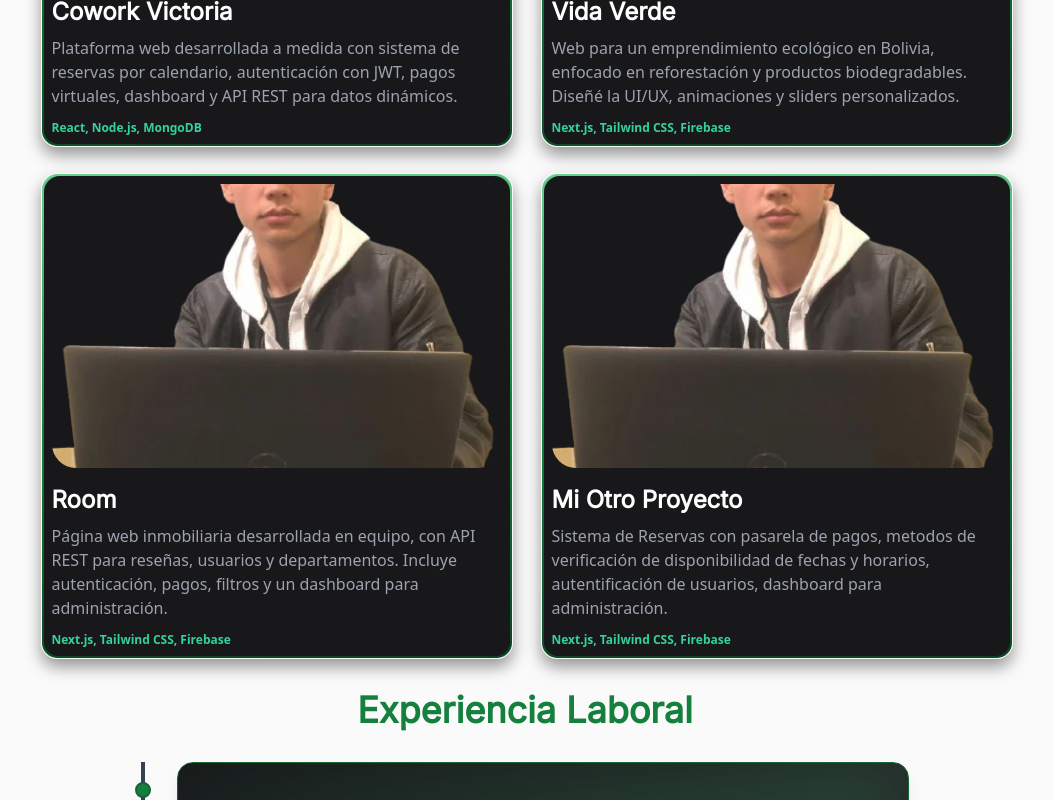
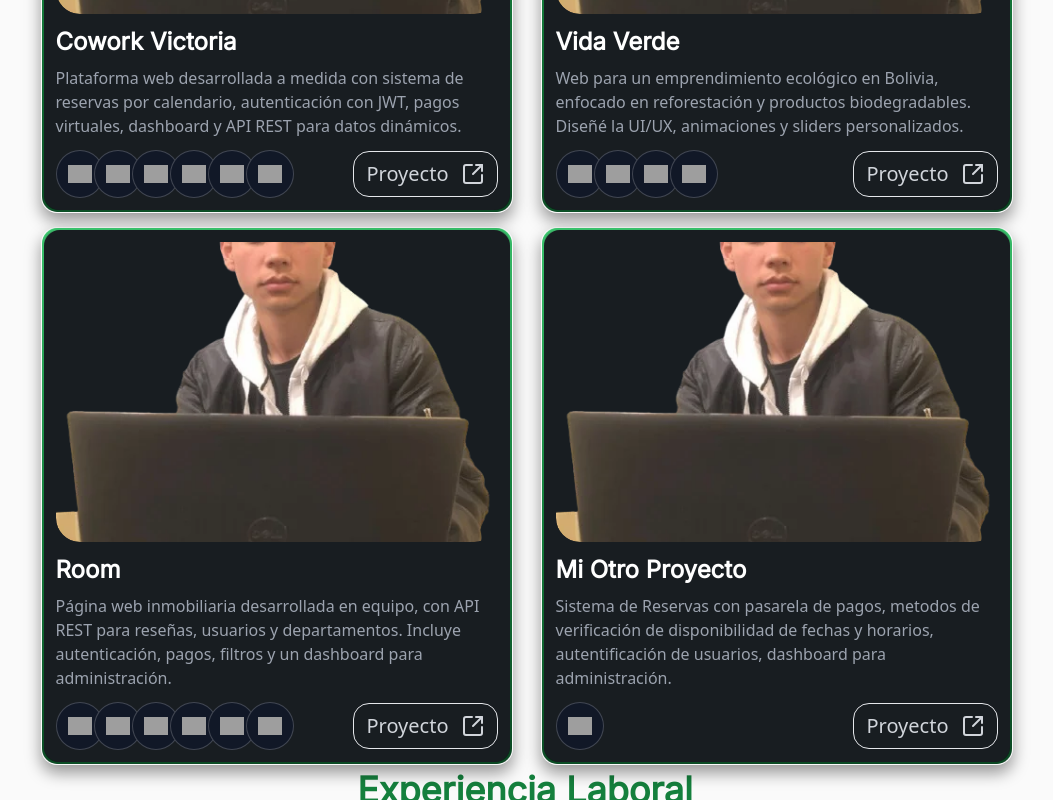
Before and after one commit to DilanGerber/portfolio-dilan, a Next.js app: page / in a window 1280 px wide. Shown: the part 820-1620 px from the top of the page, without its empty margins (115-1168 px from the left). Built offline with nearby package versions, Linux system fonts and the light colour scheme; grey boxes are pictures that could not be loaded.

Commit message:
CardProjects terminada solo falta imagenes y ya

```diff
--- a/src/components/home/projects/Projects.jsx
+++ b/src/components/home/projects/Projects.jsx
@@ -8,40 +8,68 @@ const projectData = [
     title: "Cowork Victoria",
     description: "Plataforma web desarrollada a medida con sistema de reservas por calendario,  autenticación con JWT, pagos virtuales, dashboard y API REST para datos dinámicos.",
     image: "/assets/Dilan-Gerber-image.webp",
-    tecnologies: "React, Node.js, MongoDB",
-    link: "/"
+    tecnologies: [
+      // "JavaScript",
+      "React",
+      "Next.js",
+      "Node.js",
+      "Express",
+      "MongoDB",
+      "Tailwind CSS"
+    ],
+    link: "/",
+    urlProject: "https://coworkvictoria.com/"
   },
   {
     id: 2,
     title: "Vida Verde",
     description: "Web para un emprendimiento ecológico en Bolivia, enfocado en reforestación y productos biodegradables. Diseñé la UI/UX, animaciones y sliders personalizados.",
     image: "/assets/Dilan-Gerber-image.webp",
-    tecnologies: "Next.js, Tailwind CSS, Firebase",
-    link: "/"
+    tecnologies: [
+      // "JavaScript",
+      "React",
+      "Next.js",
+      "Tailwind CSS",
+      "Framer Motion"
+    ],
+    link: "/",
+    urlProject: "https://coworkvictoria.com/"
   },
   {
     id: 3,
     title: "Room",
     description: "Página web inmobiliaria desarrollada en equipo, con API REST para reseñas, usuarios y departamentos. Incluye autenticación, pagos, filtros y un dashboard para administración.",
     image: "/assets/Dilan-Gerber-image.webp",
-    tecnologies: "Next.js, Tailwind CSS, Firebase",
-    link: "/"
+    tecnologies: [
+      // "JavaScript",
+      "React",
+      "Firebase",
+      "Node.js",
+      "Express",
+      "MongoDB",
+      "Tailwind CSS"
+    ],
+    link: "/",
+    urlProject: "https://coworkvictoria.com/"
   },
   {
     id: 4,
     title: "Mi Otro Proyecto",
     description: "Sistema de Reservas con pasarela de pagos, metodos de verificación de disponibilidad de fechas y horarios, autentificación de usuarios, dashboard para administración.",
     image: "/assets/Dilan-Gerber-image.webp",
-    tecnologies: "Next.js, Tailwind CSS, Firebase",
-    link: "/"
+    tecnologies: [
+      "Python"
+    ],
+    link: "/",
+    urlProject: "https://coworkvictoria.com/"
   },
 ];
 
 const Projects = () => {
   return (
     <section className='relative px-4 mt-10 max-w-[1000px] mx-auto'>
-      <h2 className="text-3xl lg:text-4xl font-bold font-inter text-green-700 dark:text-gray-900 text-center">Proyectos</h2>
-      <div className="grid grid-cols-1 md:grid-cols-2 w-full max-w-[1000px] gap-x-8 gap-y-10 md:gap-y-0 ">
+      <h2 className="text-3xl lg:text-4xl font-bold font-inter text-green-700 dark:text-gray-900 text-center mb-10">Proyectos</h2>
+      <div className="grid grid-cols-1 md:grid-cols-2 w-full max-w-[1000px] gap-x-8 gap-y-16 lg:gap-y-10 ">
         {projectData.map(({ id, title, description, image, tecnologies, link }) => (
           <PinContainer key={id} title={title} href={link} className="w-full h-full">
             <CardProjects
--- a/src/components/ui/CardProjects.jsx
+++ b/src/components/ui/CardProjects.jsx
@@ -1,3 +1,5 @@
+import IconOutup from "@/icons/IconOutup";
+import { technologyIcons } from "@/lib/technologyIcons";
 import Image from "next/image";
 
 const CardProjects = ({ image, title, description, tecnologies, link }) => {
@@ -5,13 +7,13 @@ const CardProjects = ({ image, title, description, tecnologies, link }) => {
     <div className="relative flex flex-col items-center w-[80vw] sm:w-[350px] lg:w-[470px]
       bg-zinc-900 rounded-2xl shadow-lg hover:shadow-xl transition-all duration-300
       border-2 border-green-700
-      before:absolute before:-inset-44 md:before:-inset-32 before:rounded-[25px] before:border-[4px] before:border-transparent
-      before:bg-gradient-to-r before:from-green-300 before:via-transparent before:to-green-950
+      before:absolute before:-inset-44 before:rounded-[25px] before:border-[4px] before:border-transparent
+      before:bg-gradient-to-r before:from-green-400 before:via-transparent before:to-green-950
       before:animate-border-spin before:pointer-events-none">
 
-      <div className="relative w-full h-full bg-zinc-900 rounded-2xl z-10">
+      <div className="relative w-full h-full bg-zinc-925 rounded-2xl z-10 p-2 sm:p-3">
       {/* Imagen del proyecto */}
-      <div className="relative w-full h-[300px] rounded-3xl overflow-hidden p-2">
+      <div className="relative w-full h-[300px] rounded-3xl overflow-hidden ">
         <Image
           src={image}
           alt={title}
@@ -22,10 +24,32 @@ const CardProjects = ({ image, title, description, tecnologies, link }) => {
       </div>
 
       {/* Contenido de la card */}
-      <div className="w-full p-2">
-        <h1 className="font-bold text-2xl text-white font-inter">{title}</h1>
+      <div className="w-full ">
+        <h1 className="font-bold text-2xl text-white font-inter mt-2 md:mt-3">{title}</h1>
         <p className="text-base text-gray-400 mt-2">{description}</p>
-        <p className="text-xs text-emerald-400 font-semibold mt-3">{tecnologies}</p>
+        <div className=" flex justify-between items-center mt-3">
+          {/* Mostrar las tecnologías como íconos */}
+          <div className="flex ">
+            {tecnologies.map((tech, index) => (
+              <div
+                key={index}
+                className="flex items-center justify-center w-12 h-12 bg-gray-900 rounded-full p-1 border border-white/20"
+                style={{ transform: `translateX(-${5 * index * 2}px)`}}
+              >
+                <img
+                  src={technologyIcons[tech]}
+                  alt={tech}
+                  className="w-6 h-6 object-contain"
+                />
+              </div>
+            ))}
+          </div>
+
+          <div className="absolute right-3 justify-center items-center gap-3 border px-3 py-2 rounded-2xl hidden lg:flex">
+            <p className="whitespace-nowrap text-xl text-gray-300">Proyecto</p>
+            <IconOutup className="size-6 text-gray-300" />
+          </div>
+        </div>
       </div>
       </div>
     </div>
--- /dev/null
+++ b/src/icons/IconOutup.js
@@ -0,0 +1,18 @@
+import * as React from "react";
+const IconOutup = (props) => (
+  <svg
+    stroke="currentColor"
+    fill="none"
+    strokeWidth={2}
+    viewBox="0 0 24 24"
+    strokeLinecap="round"
+    strokeLinejoin="round"
+    xmlns="http://www.w3.org/2000/svg"
+    {...props}
+  >
+    <path d="M21 13v6a2 2 0 0 1-2 2H5a2 2 0 0 1-2-2V5a2 2 0 0 1 2-2h6" />
+    <path d="m21 3-9 9" />
+    <path d="M15 3h6v6" />
+  </svg>
+);
+export default IconOutup
--- /dev/null
+++ b/src/lib/technologyIcons.js
@@ -0,0 +1,13 @@
+export const technologyIcons = {
+    "React": "https://www.vectorlogo.zone/logos/reactjs/reactjs-icon.svg",
+    "Node.js": "https://www.vectorlogo.zone/logos/nodejs/nodejs-icon.svg",
+    "MongoDB": "https://www.vectorlogo.zone/logos/mongodb/mongodb-icon.svg",
+    "Tailwind CSS": "https://www.vectorlogo.zone/logos/tailwindcss/tailwindcss-icon.svg",
+    "Firebase": "https://www.vectorlogo.zone/logos/firebase/firebase-icon.svg",
+    "Express": "https://www.vectorlogo.zone/logos/expressjs/expressjs-icon.svg",
+    "Next.js": "https://www.vectorlogo.zone/logos/nextjs/nextjs-icon.svg",
+    "Python": "https://www.vectorlogo.zone/logos/python/python-icon.svg",
+    "TypeScript": "https://www.vectorlogo.zone/logos/typescriptlang/typescriptlang-icon.svg",
+    "JavaScript": "https://www.vectorlogo.zone/logos/javascript/javascript-icon.svg",
+    "Framer Motion": "https://www.vectorlogo.zone/logos/framer/framer-icon.svg"
+  };
--- a/tailwind.config.mjs
+++ b/tailwind.config.mjs
@@ -20,6 +20,7 @@ export default {
       colors: {
         background: "var(--background)",
         foreground: "var(--foreground)",
+        'zinc-925': '#181d21',
       },
       fontFamily: {
         inter: ['var(--font-inter)']
```
Lines whose indentation alone changed are shown as unchanged.
